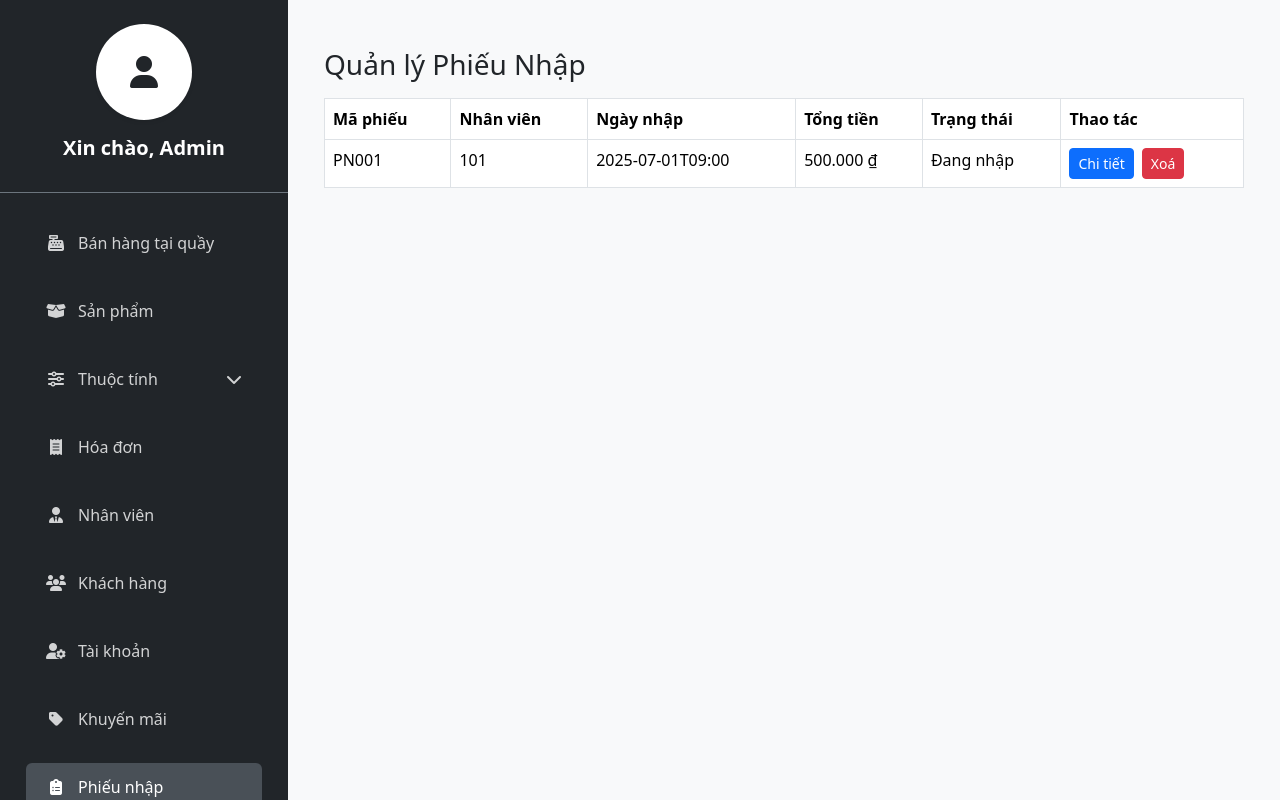
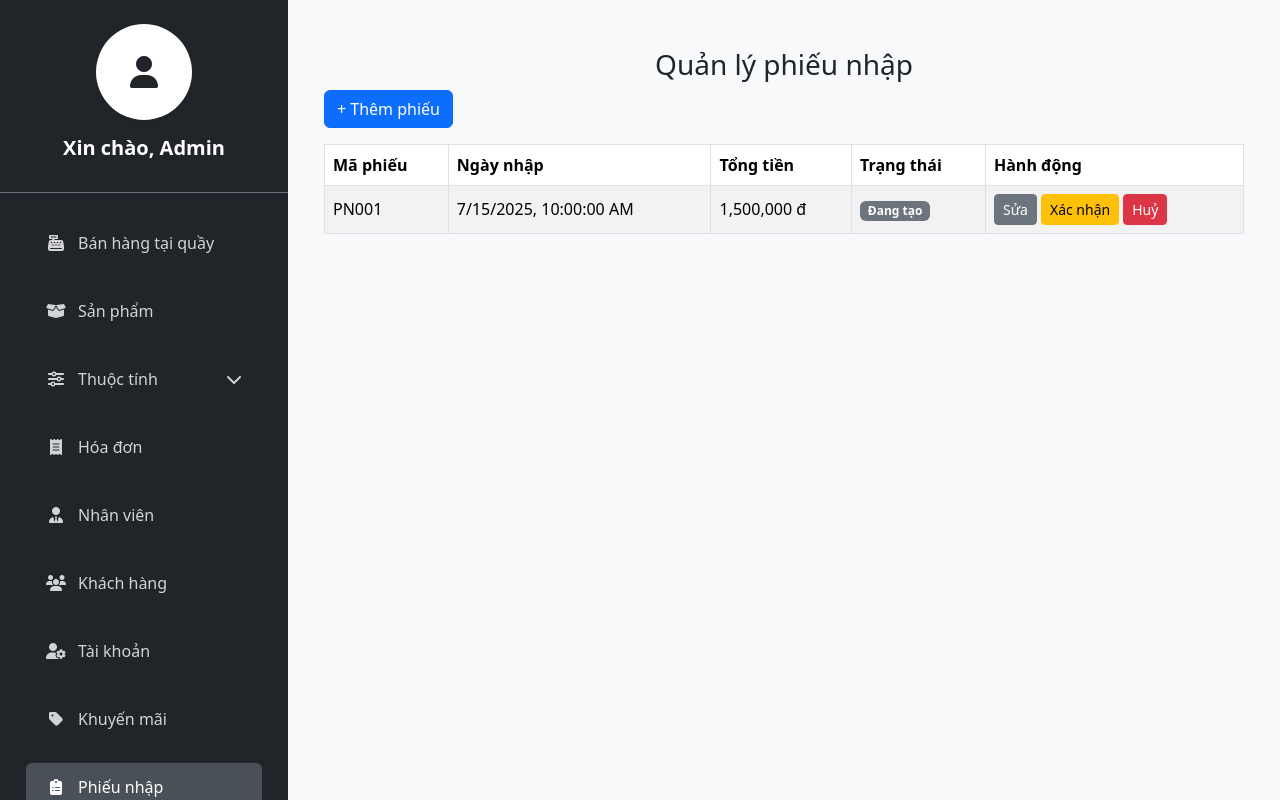
Before and after one commit to huydg12/duantotnghiep, a Vue app in the folder FE_main/my-project/: page /manage in a window 1280 px wide. Both pictures are taken after a click on the link "Phiếu nhập". Built offline with nearby package versions, Linux system fonts and the light colour scheme.

Commit message:
Update ImportReceipt

```diff
--- a/FE_main/my-project/src/components/dashboard/ImportReceiptManagement.vue
+++ b/FE_main/my-project/src/components/dashboard/ImportReceiptManagement.vue
@@ -1,210 +1,270 @@
+<script setup>
+import { reactive, ref } from "vue";
+import vSelect from "vue-select";
+import "vue-select/dist/vue-select.css";
+
+const showModal = ref(false);
+const isEdit = ref(false);
+
+const products = ref([
+  { id: 1, name: "Giày Nike Air Max - Size 42 - Đỏ" },
+  { id: 2, name: "Giày Adidas UltraBoost - Size 40 - Trắng" },
+  { id: 3, name: "Giày Converse Classic - Size 41 - Đen" },
+  { id: 4, name: "Giày Vans Old Skool - Size 43 - Xanh" },
+]);
+
+const receipts = ref([
+  {
+    id: 1,
+    importReceiptCode: "PN001",
+    importDate: "2025-07-15T10:00",
+    totalAmount: 1500000,
+    note: "Nhập lô hàng A",
+    status: 0,
+    details: [
+      { productDetailId: 101, quantity: 10, unitPrice: 50000 },
+      { productDetailId: 102, quantity: 5, unitPrice: 100000 },
+    ],
+  },
+]);
+
+const form = reactive({
+  id: null,
+  importReceiptCode: "",
+  importDate: "",
+  note: "",
+  status: 0,
+  details: [],
+});
+
+function openCreate() {
+  isEdit.value = false;
+  Object.assign(form, {
+    id: null,
+    importReceiptCode: "",
+    importDate: new Date().toISOString().slice(0, 16),
+    note: "",
+    status: 0,
+    details: [],
+  });
+  showModal.value = true;
+}
+
+function openEdit(receipt) {
+  isEdit.value = true;
+  Object.assign(form, JSON.parse(JSON.stringify(receipt)));
+  showModal.value = true;
+}
+
+function addDetail() {
+  form.details.push({ productDetailId: "", quantity: 1, unitPrice: 0 });
+}
+
+function removeDetail(index) {
+  form.details.splice(index, 1);
+}
+
+function saveReceipt() {
+  form.totalAmount = form.details.reduce(
+    (sum, d) => sum + d.quantity * d.unitPrice,
+    0
+  );
+  if (isEdit.value) {
+    const index = receipts.value.findIndex((r) => r.id === form.id);
+    if (index !== -1) receipts.value[index] = { ...form };
+  } else {
+    form.id = Date.now();
+    receipts.value.push({ ...form });
+  }
+  closeModal();
+}
+
+function closeModal() {
+  showModal.value = false;
+}
+
+function confirm(receipt) {
+  receipt.status = 1;
+}
+function complete(receipt) {
+  receipt.status = 2;
+}
+function cancel(receipt) {
+  receipt.status = 3;
+}
+
+function formatDate(d) {
+  return new Date(d).toLocaleString();
+}
+function formatCurrency(val) {
+  return Number(val).toLocaleString() + " đ";
+}
+function statusText(s) {
+  return ["Đang tạo", "Đã xác nhận", "Đã nhập kho", "Đã huỷ"][s];
+}
+function statusClass(s) {
+  return ["bg-secondary", "bg-warning text-dark", "bg-success", "bg-danger"][s];
+}
+</script>
 <template>
-  <div class="container mt-4">
-    <h3 class="mb-3">Quản lý Phiếu Nhập</h3>
+  <div class="container mt-4 ">
+    <h3 class="text-center">Quản lý phiếu nhập</h3>
+    <button class="btn btn-primary mb-3" @click="openCreate">
+      + Thêm phiếu
+    </button>
 
-    <!-- Danh sách phiếu nhập -->
-    <table class="table table-bordered">
+    <!-- Bảng phiếu nhập -->
+    <table class="table table-bordered table-striped">
       <thead>
         <tr>
           <th>Mã phiếu</th>
-          <th>Nhân viên</th>
           <th>Ngày nhập</th>
           <th>Tổng tiền</th>
           <th>Trạng thái</th>
-          <th>Thao tác</th>
+          <th>Hành động</th>
         </tr>
       </thead>
       <tbody>
-        <tr v-for="receipt in receipts" :key="receipt.ID">
-          <td>{{ receipt.IMPORT_RECEIPT_CODE }}</td>
-          <td>{{ receipt.EMPLOYEE_ID }}</td>
-          <td>{{ receipt.IMPORT_DATE }}</td>
-          <td>{{ formatCurrency(receipt.TOTAL_AMOUNT) }}</td>
-          <td>{{ getStatusText(receipt.STATUS) }}</td>
+        <tr v-for="receipt in receipts" :key="receipt.id">
+          <td>{{ receipt.importReceiptCode }}</td>
+          <td>{{ formatDate(receipt.importDate) }}</td>
+          <td>{{ formatCurrency(receipt.totalAmount) }}</td>
           <td>
-            <button class="btn btn-primary btn-sm me-2" @click="openReceipt(receipt)">Chi tiết</button>
-            <button class="btn btn-danger btn-sm" @click="deleteReceipt(receipt.ID)">Xoá</button>
+            <span class="badge" :class="statusClass(receipt.status)">{{
+              statusText(receipt.status)
+            }}</span>
+          </td>
+          <td>
+            <button v-if="receipt.status === 0" class="btn btn-sm btn-secondary me-1" @click="openEdit(receipt)">
+              Sửa
+            </button>
+            <button v-if="receipt.status === 0" class="btn btn-sm btn-warning me-1" @click="confirm(receipt)">
+              Xác nhận
+            </button>
+            <button v-if="receipt.status === 1" class="btn btn-sm btn-success me-1" @click="complete(receipt)">
+              Ghi nhận kho
+            </button>
+            <button v-if="[0, 1].includes(receipt.status)" class="btn btn-sm btn-danger" @click="cancel(receipt)">
+              Huỷ
+            </button>
           </td>
         </tr>
       </tbody>
     </table>
 
-    <!-- Modal phiếu nhập -->
-    <div class="modal fade" id="receiptModal" tabindex="-1" ref="receiptModal">
-      <div class="modal-dialog modal-lg modal-dialog-scrollable">
+    <!-- Modal -->
+    <div class="modal fade show d-block" tabindex="-1" v-if="showModal" style="background-color: rgba(0, 0, 0, 0.5)">
+      <div class="modal-dialog modal-xl">
         <div class="modal-content">
           <div class="modal-header">
-            <h5 class="modal-title">Chi tiết Phiếu Nhập</h5>
-            <button class="btn-close" data-bs-dismiss="modal"></button>
+            <h5 class="modal-title w-100 text-center">
+              {{ isEdit ? "Sửa phiếu" : "Thêm phiếu" }}
+            </h5>
+            <button type="button" class="btn-close" @click="closeModal"></button>
+          </div>
+          <div class="modal-body">
+            <div class="mb-3">
+              <label>Mã phiếu</label>
+              <input v-model="form.importReceiptCode" class="form-control" />
+            </div>
+            <div class="mb-3">
+              <label>Ngày nhập</label>
+              <input v-model="form.importDate" type="datetime-local" class="form-control" />
+            </div>
+            <div class="mb-3">
+              <label>Ghi chú</label>
+              <textarea v-model="form.note" class="form-control"></textarea>
             </div>
 
-          <div class="modal-body">
-            <form @submit.prevent="saveReceipt">
-              <div class="row mb-3">
-                <div class="col-md-6">
-                  <label class="form-label">Mã phiếu</label>
-                  <input v-model="currentReceipt.IMPORT_RECEIPT_CODE" class="form-control" required />
-                </div>
-                <div class="col-md-6">
-                  <label class="form-label">Nhân viên ID</label>
-                  <input v-model="currentReceipt.EMPLOYEE_ID" class="form-control" type="number" />
-                </div>
-              </div>
-
-              <div class="row mb-3">
-                <div class="col-md-6">
-                  <label class="form-label">Ngày nhập</label>
-                  <input v-model="currentReceipt.IMPORT_DATE" class="form-control" type="datetime-local" />
-                </div>
-                <div class="col-md-6">
-                  <label class="form-label">Trạng thái</label>
-                  <select v-model="currentReceipt.STATUS" class="form-select">
-                    <option value="0">Đang nhập</option>
-                    <option value="1">Đã nhập</option>
-                    <option value="2">Hủy</option>
-                  </select>
-                </div>
-              </div>
-
-              <div class="mb-3">
-                <label class="form-label">Ghi chú</label>
-                <textarea v-model="currentReceipt.NOTE" class="form-control"></textarea>
-              </div>
-
-              <h6>Chi tiết sản phẩm</h6>
+            <!-- Chi tiết sản phẩm -->
+            <h5>Chi tiết sản phẩm</h5>
             <table class="table table-sm table-bordered">
               <thead>
                 <tr>
-                    <th>Mã SP</th>
+                  <th>ID sản phẩm</th>
                   <th>Số lượng</th>
                   <th>Đơn giá</th>
-                    <th>Tổng</th>
-                    <th>Thao tác</th>
+                  <th>Thành tiền</th>
+                  <th>Hành động</th>
                 </tr>
               </thead>
               <tbody>
-                  <tr v-for="(detail, idx) in receiptDetails" :key="idx">
-                    <td>
-                      <input v-model="detail.PRODUCT_DETAIL_ID" class="form-control form-control-sm" />
+                <tr v-for="(item, idx) in form.details" :key="idx">
+                  <td style="min-width: 250px;">
+                    <div class="form-control p-0">
+                      <v-select v-model="item.productDetailId" :options="products" label="name" :reduce="p => p.id"
+                        class="w-100" placeholder="Chọn sản phẩm" />
+                    </div>
                   </td>
                   <td>
-                      <input v-model.number="detail.QUANTITY" class="form-control form-control-sm" type="number" min="1" />
+                    <input type="number" v-model.number="item.quantity" class="form-control form-control-sm" />
                   </td>
                   <td>
-                      <input v-model.number="detail.UNIT_PRICE" class="form-control form-control-sm" type="number" min="0" />
+                    <input type="number" v-model.number="item.unitPrice" class="form-control form-control-sm" />
                   </td>
-                    <td>{{ formatCurrency(detail.QUANTITY * detail.UNIT_PRICE) }}</td>
+                  <td>{{ formatCurrency(item.quantity * item.unitPrice) }}</td>
                   <td>
-                      <button class="btn btn-danger btn-sm" @click.prevent="removeDetail(idx)">Xóa</button>
+                    <button class="btn btn-sm btn-danger" @click="removeDetail(idx)">
+                      Xoá
+                    </button>
                   </td>
                 </tr>
               </tbody>
             </table>
-              <button class="btn btn-outline-primary btn-sm mb-3" @click.prevent="addDetail">+ Thêm dòng</button>
-
-              <div class="d-flex justify-content-between">
-                <strong>Tổng tiền:</strong>
-                <span>{{ formatCurrency(totalAmount) }}</span>
+            <button class="btn btn-sm btn-outline-primary" @click="addDetail">
+              + Thêm dòng
+            </button>
           </div>
-            </form>
-          </div>
-
           <div class="modal-footer">
-            <button class="btn btn-secondary" data-bs-dismiss="modal">Đóng</button>
-            <button class="btn btn-success" @click="saveReceipt">Lưu</button>
+            <button class="btn btn-secondary" @click="closeModal">Hủy</button>
+            <button class="btn btn-primary" @click="saveReceipt">Lưu</button>
           </div>
         </div>
       </div>
     </div>
   </div>
 </template>
+<style scoped>
+.modal-backdrop {
+  z-index: 1040;
+}
 
-<script>
-import { Modal } from 'bootstrap';
+.modal {
+  z-index: 1050;
+}
 
-export default {
-  data() {
-    return {
-      receipts: [],
-      receiptDetails: [],
-      currentReceipt: {},
-      modalInstance: null,
-    };
-  },
-  computed: {
-    totalAmount() {
-      return this.receiptDetails.reduce((sum, d) => sum + d.QUANTITY * d.UNIT_PRICE, 0);
-    },
-  },
-  methods: {
-    async fetchReceipts() {
-      // Giả lập dữ liệu
-      this.receipts = [
-        {
-          ID: 1,
-          IMPORT_RECEIPT_CODE: 'PN001',
-          EMPLOYEE_ID: 101,
-          IMPORT_DATE: '2025-07-01T09:00',
-          TOTAL_AMOUNT: 500000,
-          NOTE: 'Nhập lô hàng mới',
-          STATUS: 0,
-        },
-      ];
-    },
-    openReceipt(receipt) {
-      this.currentReceipt = { ...receipt };
-      this.receiptDetails = [
-        {
-          PRODUCT_DETAIL_ID: 1,
-          QUANTITY: 10,
-          UNIT_PRICE: 20000,
-        },
-      ];
-      this.$nextTick(() => {
-        this.modalInstance = new Modal(this.$refs.receiptModal);
-        this.modalInstance.show();
-      });
-    },
-    addDetail() {
-      this.receiptDetails.push({
-        PRODUCT_DETAIL_ID: '',
-        QUANTITY: 1,
-        UNIT_PRICE: 0,
-      });
-    },
-    removeDetail(index) {
-      this.receiptDetails.splice(index, 1);
-    },
-    saveReceipt() {
-      this.currentReceipt.TOTAL_AMOUNT = this.totalAmount;
-      alert('Đã lưu phiếu nhập');
-      this.modalInstance.hide();
-    },
-    deleteReceipt(id) {
-      if (confirm('Xác nhận xóa phiếu nhập?')) {
-        this.receipts = this.receipts.filter(r => r.ID !== id);
+.modal.show {
+  display: block;
 }
-    },
-    getStatusText(code) {
-      return ['Đang nhập', 'Đã nhập', 'Hủy'][code] || 'Không rõ';
-    },
-    formatCurrency(v) {
-      return new Intl.NumberFormat('vi-VN', {
-        style: 'currency',
-        currency: 'VND',
-      }).format(v);
-    },
-  },
-  mounted() {
-    this.fetchReceipts();
-  },
-};
-</script>
 
-<style scoped>
-input,
-select,
-textarea {
-  font-size: 0.9rem;
+.table td,
+.table th {
+  vertical-align: middle;
+}
+
+.v-select {
+  --vs-border: none;
+  font-size: 0.875rem;
+}
+
+.v-select .vs__dropdown-toggle {
+  height: 38px;
+  padding: 0 0.75rem;
+  border: 1px solid #ced4da;
+  border-radius: 0.375rem;
+  background-color: #fff;
+  box-shadow: none;
+}
+
+.v-select .vs__selected {
+  line-height: 38px;
+}
+
+.v-select .vs__actions {
+  align-items: center;
+}
+
+.v-select .vs__dropdown-menu {
+  z-index: 9999;
 }
 </style>
```
Lines whose indentation alone changed are shown as unchanged.
